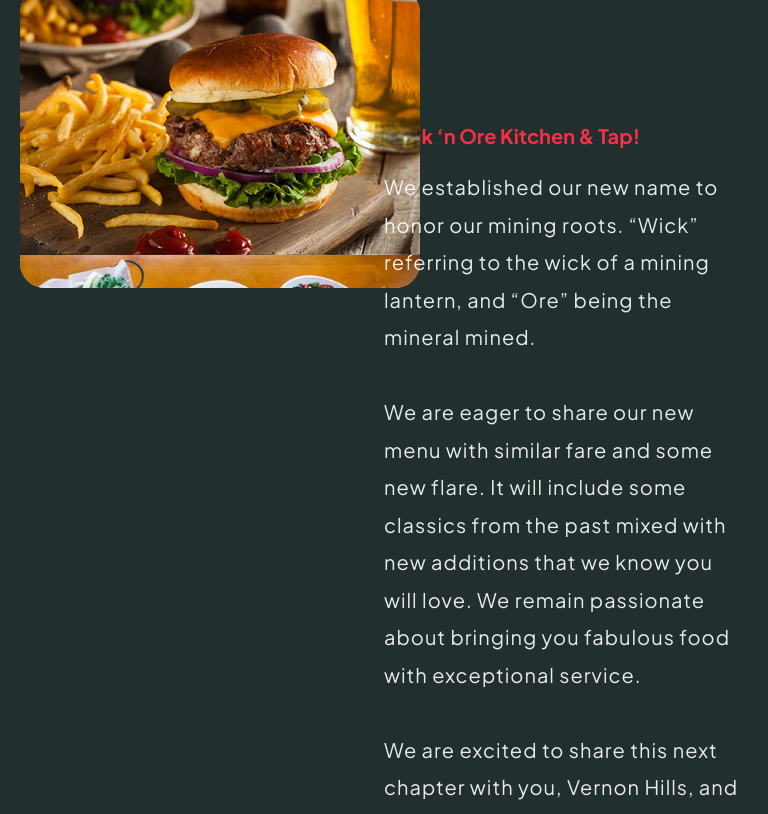
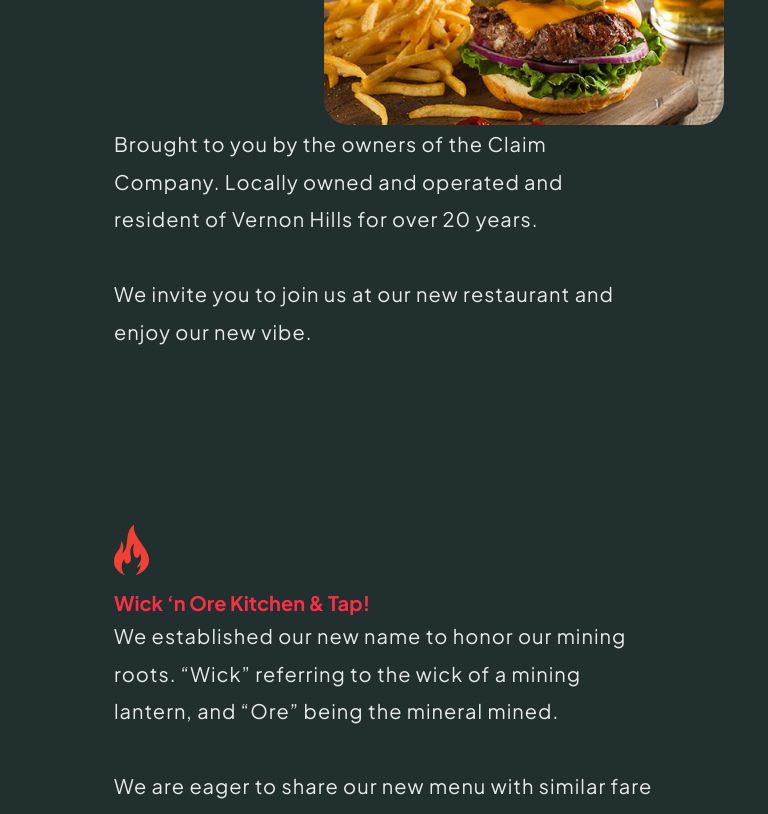
Before and after one commit to vidx0/Wick-n-Ore, a React (Vite) app: page / in a window 768 px wide. Shown: the part 1980-2794 px from the top of the page. Built offline with nearby package versions, Linux system fonts and the light colour scheme.

Commit message:
more responsiveness

```diff
--- a/src/components/Module2.css
+++ b/src/components/Module2.css
@@ -165,53 +165,117 @@
 .shift {
   transform: translateX(-400px);
 }
+#module2Content {
+  flex-direction: row;
+  align-items: flex-start;
+}
 
+#module2Left,
+#module2Right {
+  width: 50%;
+  margin-bottom: 0;
+}
 
-  @media (max-width: 1030px) {
-    #module2Container {
-      display: flex;
-      flex-direction: row;
-      align-items: center;
-      width: 100%;
-      padding: 20px;
-      box-sizing: border-box;
-    }
-
-    #module2Content {
-      display: flex;
-      flex-direction: column;
-      align-items: center;
-      width: 100%;
-    }
-
-    #module2Left, #module2Right {
-      width: 100%;
-    }
-
-    #imageContainer {
-      display: flex;
-      flex-direction: column;
-      align-items: center;
-      width: 100%;
-      overflow: hidden;
-    }
-    #module2Content {
-      flex-direction: column;
-      justify-content: space-between;
-    }
-
-    #module2Left, #module2Right {
-      width: 25%;
-    }
+@media (max-width: 1030px) {
+  #module2Title {
+    font-size: 1.25rem;
+  font-weight: 600;
+  user-select: none;
+  color: white;
+  }
+  #module2Container {
+    background-color: #212F2F;
+    width: 100%;
+    height: 2714px;
+    display: flex;
+    justify-content: flex-start;
+    align-items: left;
+    flex-direction: column;
+    z-index: 20;
   }
 
   #module2Content {
+    display: flex;
     flex-direction: row;
-    align-items: flex-start;
+    align-items: center;
+    width: 100%;
   }
 
-  #module2Left,
+  #module2Left, #module2Right {
+    width:100%;
+  }
+
+  #imageContainer {
+    display: flex;
+    flex-direction: column;
+    align-items: left;
+    width: 100%;
+    overflow: hidden;
+  }
+  #module2Content {
+    flex-direction: column;
+    justify-content: space-between;
+  }
+
+  #module2Left, #module2Right {
+    width: 10%;
+  }
+  #module2Left4Icon {
+    width: 20px;
+    height: 16px;
+    margin-left: 10px;
+    user-select: none;
+  }
   #module2Right {
-    width: 50%;
-    margin-bottom: 0;
+    width: 45%;
+    height: 100%;
+    display: flex;
+    flex-direction: column;
+    align-items: flex-start;
+    justify-content: flex-start;
   }
+  #module2Right1 {
+    width: 100%;
+    height: 400px;
+    display: flex;
+    flex-direction: column;
+    align-items: flex-start;
+    justify-content: flex-start;
+  }
+  #module2Right2 {
+    width: 100%;
+    height: 800px;
+    display: flex;
+    flex-direction: column;
+    align-items: flex-start;
+    justify-content: flex-start;
+  }
+  #module2Right2Icon {
+    width: 35px;
+    height: 50px;
+    user-select: none;
+  }
+  #module2RightTitle {
+    margin-top: 15px;
+    color: #f92f47;
+    margin-bottom: 2px;
+  }
+  #module2Right3 {
+    width: 100%;
+    height: 465px;
+    display: flex;
+    flex-direction: column;
+    align-items: flex-start;
+    justify-content: flex-start;
+  }
+  #module2Right3Icon {
+    width: 20px;
+    height: 22.5px;
+    user-select: none;
+  }
+  #module2Right3Title {
+    margin-top: 15px;
+    color: #f92f47;
+    margin-bottom: 2px;
+  }
+}
--- a/src/components/Module3.css
+++ b/src/components/Module3.css
@@ -126,14 +126,45 @@
 .noSelect {
   user-select: none;
 }
-@media (min-width: 768px) { /* Added media query for responsiveness */
+@media (min-width: 1030px) { /* Added media query for responsiveness */
+  #module3Container {
+    display: flex;
+    flex-direction: column;
+    align-items: center;
+    width: 100%;
+    padding: 20px;
+    box-sizing: border-box;
+  }
+
+  #module3Content {
+    width: 100%;
+  }
+
+  #module3Images {
+    display: flex;
+    flex-direction: column;
+    align-items: center;
+    width: 100%;
+    gap: 20px;
+  }
+
+  .module3ImageContainer {
+    width: 100%;
+    overflow: hidden;
+    text-align: center;
+  }
   #module3Images {
     flex-direction: row;
     justify-content: space-between;
-    gap: 20px;
+    gap: 0px;
   }
 
   .module3ImageContainer {
     width: 30%;
   }
-}
+    #module3Images {
+      flex-direction: row;
+      justify-content: space-between;
+    }
+
+  }
--- a/src/components/Navbar.css
+++ b/src/components/Navbar.css
@@ -6,7 +6,7 @@
   left: 0;
   color: white;
   transition: 0.3s;
-background-color: #212F2F;
+
   align-items: center;
   display: flex;
   justify-content: space-evenly;
@@ -57,6 +57,7 @@ background-color: #212F2F;
   user-select: none;
   opacity: 95%;
   transition: 0.3s;
+  padding-left: 10px;
 }
 #logo:hover {
   transform: scale(1.1);
```
Also changed, not shown: src/index.css (line endings or trailing spaces).
